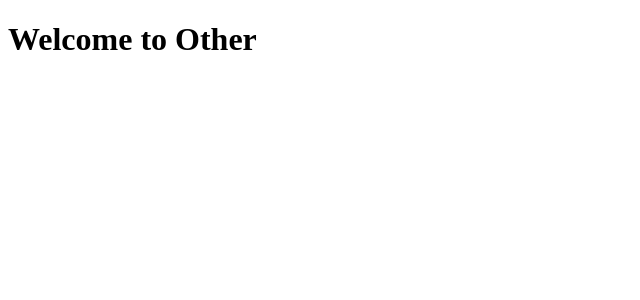
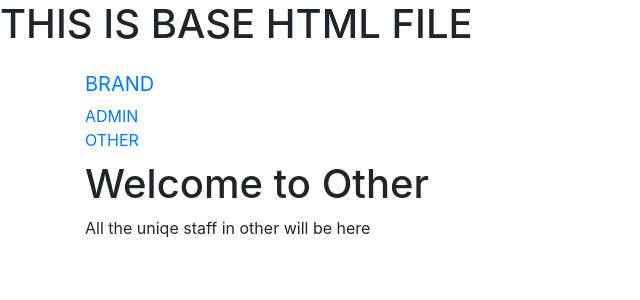
Before and after one commit to supawichza40/HTML-CSS-Javascript, a Django app: page /basic_app/other/ in a window 1280 px wide. Shown: the top 300 px of the page, without its empty margins (0-640 px from the left). Run offline with Django 3.2, Linux system fonts and the light colour scheme.

Commit message:
Completed the template inheritance Section 19:Django Level Four,142-143

```diff
--- a/DJANGO_COURSE_2.xx/17-Django_Level_Four/supavich_test_project/templates/basic_app/base.html
+++ b/DJANGO_COURSE_2.xx/17-Django_Level_Four/supavich_test_project/templates/basic_app/base.html
@@ -0,0 +1,36 @@
+<!DOCTYPE html>
+<html lang="en">
+<head>
+    <meta charset="UTF-8">
+    <meta http-equiv="X-UA-Compatible" content="IE=edge">
+    <meta name="viewport" content="width=device-width, initial-scale=1.0">
+    <title> </title>
+    <link rel="stylesheet" href="https://cdn.jsdelivr.net/npm/bootstrap@4.6.0/dist/css/bootstrap.min.css" integrity="sha384-B0vP5xmATw1+K9KRQjQERJvTumQW0nPEzvF6L/Z6nronJ3oUOFUFpCjEUQouq2+l" crossorigin="anonymous">
+
+</head>
+<body>
+    <h1>THIS IS BASE HTML FILE</h1>
+    <nav class = "navbar navbar-default navbar-static-top">
+        <div class = "container">
+            <ul class = "nav navbar-nav">
+                <li><a class = "navbar-brand" href="#">BRAND</a></li>
+                <li><a class = "navbar-link" href="{% url "admin:index" %}">ADMIN</a></li>
+                <li><a class = "navbar-link" href="{% url "basic_app:other" %}">OTHER</a></li>
+
+
+            </ul>
+        </div>
+    </nav>
+    <div class = "container">
+         {% block body_block%}
+         <!-- Anything outside of this will be inherited if you extend! -->
+         {% endblock %}
+
+
+
+    </div>
+    <script src="https://code.jquery.com/jquery-3.5.1.slim.min.js" integrity="sha384-DfXdz2htPH0lsSSs5nCTpuj/zy4C+OGpamoFVy38MVBnE+IbbVYUew+OrCXaRkfj" crossorigin="anonymous"></script>
+    <script src="https://cdn.jsdelivr.net/npm/bootstrap@4.6.0/dist/js/bootstrap.bundle.min.js" integrity="sha384-Piv4xVNRyMGpqkS2by6br4gNJ7DXjqk09RmUpJ8jgGtD7zP9yug3goQfGII0yAns" crossorigin="anonymous"></script>
+
+</body>
+</html>
--- a/DJANGO_COURSE_2.xx/17-Django_Level_Four/supavich_test_project/templates/basic_app/other.html
+++ b/DJANGO_COURSE_2.xx/17-Django_Level_Four/supavich_test_project/templates/basic_app/other.html
@@ -1,12 +1,6 @@
 <!DOCTYPE html>
-<html lang="en">
-<head>
-    <meta charset="UTF-8">
-    <meta http-equiv="X-UA-Compatible" content="IE=edge">
-    <meta name="viewport" content="width=device-width, initial-scale=1.0">
-    <title>Welcome to Other</title>
-</head>
-<body>
+{% extends "basic_app/base.html"%}
+    {% block body_block %}
     <h1>Welcome to Other</h1>
-</body>
-</html>
+    <p>All the uniqe staff in other will be here</p>
+    {% endblock%}
```
Also changed, not shown: DJANGO_COURSE_2.xx/17-Django_Level_Four/supavich_test_project/templates/basic_app/index.html (+5 -9 lines).
